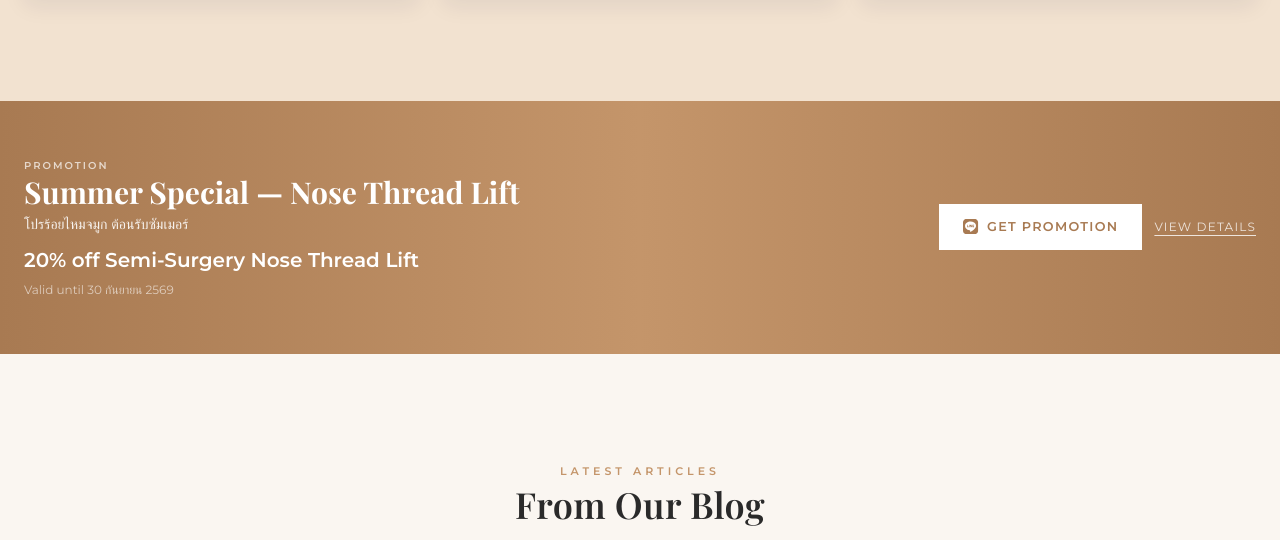
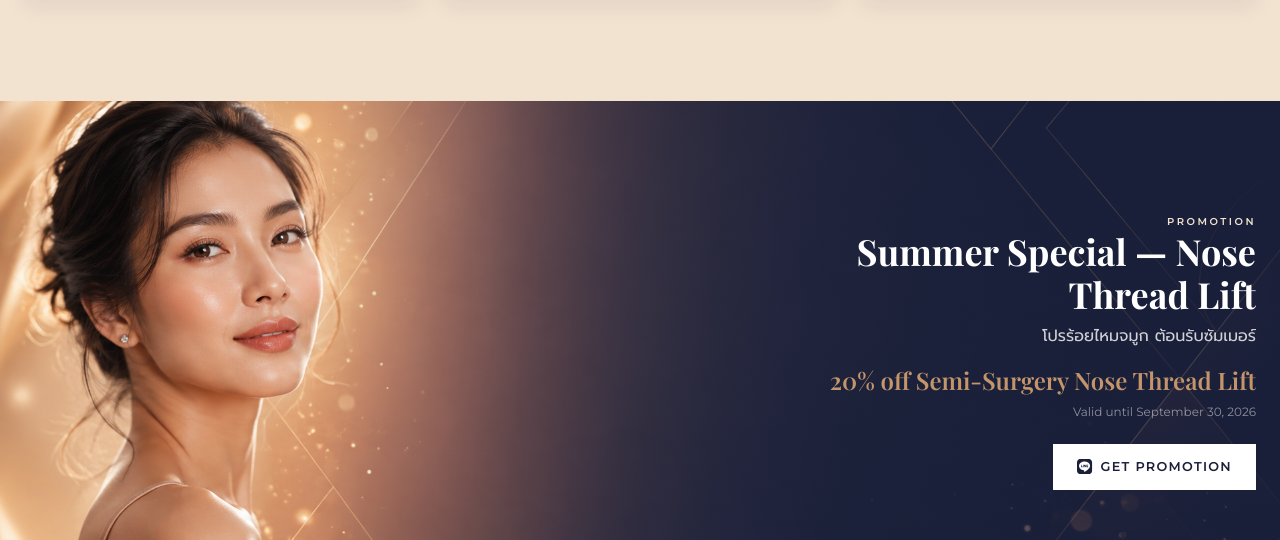
Before and after one commit to papinwit-l/nyc-clinic-revise, a Next.js app: page /en in a window 1280 px wide. Shown: the part 6217-6757 px from the top of the page. Built offline with nearby package versions, Linux system fonts and the light colour scheme; a web font is replaced by a local one.

Commit message:
adjust promo section

```diff
--- a/src/app/[locale]/page.tsx
+++ b/src/app/[locale]/page.tsx
@@ -67,7 +67,7 @@ export default async function HomePage({
         data={testimonials}
       />
       <InstagramFeed t={t.home.instagram} data={igPosts} />
-      <PromotionsBanner t={t.home.promotion} data={promo} />
+      <PromotionsBanner t={t.home.promotion} locale={locale} data={promo} />
       <BlogPreview t={t.home.blog} locale={locale} data={posts} />
       <ContactCTA t={t.home.contact} tCommon={t.common} />
     </>
--- a/src/components/home/PromotionsBanner.tsx
+++ b/src/components/home/PromotionsBanner.tsx
@@ -1,4 +1,4 @@
-import Link from "next/link";
+import Image from "next/image";
 import { LineIcon } from "@/components/shared/SocialIcons";
 import type { Dictionary } from "@/i18n/get-dictionary";
 import type { Promotion } from "@/types/promotion";
@@ -7,54 +7,113 @@ const LINE_URL = "https://lin.ee/7oJgymx";
 
 type Props = {
   t: Dictionary["home"]["promotion"];
+  locale: string;
   data: Promotion | null;
 };
 
-export default function PromotionsBanner({ t, data }: Props) {
+export default function PromotionsBanner({ t, locale, data }: Props) {
   if (!data) return null;
   const validDate = new Date(data.validUntil);
   if (validDate < new Date()) return null;
 
-  const formattedDate = validDate.toLocaleDateString("th-TH", {
+  const isTH = locale === "th";
+
+  const formattedDate = validDate.toLocaleDateString(isTH ? "th-TH" : "en-US", {
     day: "numeric",
     month: "long",
     year: "numeric",
   });
 
   return (
-    <section className="bg-gradient-to-r from-[var(--color-accent-dark)] via-[var(--color-accent)] to-[var(--color-accent-dark)] py-10 sm:py-14">
-      <div className="max-w-[var(--container-max)] mx-auto px-6 flex flex-col md:flex-row items-center justify-between gap-6 text-center md:text-left">
-        <div>
-          <p className="text-[10px] font-semibold tracking-[0.2em] uppercase text-white/70">
+    <section className="relative overflow-hidden">
+      {/* Background image — model left, text space right */}
+      <Image
+        src="/images/banner/promo-banner.png"
+        alt=""
+        fill
+        className="object-cover object-left"
+        sizes="100vw"
+        quality={100}
+        priority
+      />
+
+      {/* Ensure text readability on right side */}
+      <div
+        className="absolute inset-0"
+        style={{
+          background:
+            "linear-gradient(90deg, transparent 0%, transparent 25%, rgba(26,31,58,0.4) 45%, rgba(26,31,58,0.7) 65%, rgba(26,31,58,0.85) 100%)",
+        }}
+      />
+
+      {/* Content — pushed to the right */}
+      <div className="relative z-10 max-w-[var(--container-max)] mx-auto px-6 py-20 sm:py-28">
+        <div className="ml-auto max-w-lg text-right">
+          <p
+            className="text-[10px] font-semibold tracking-[0.25em] uppercase text-[var(--color-accent-pale)]"
+            style={{
+              fontFamily: isTH ? "var(--font-thai-body)" : "var(--font-body)",
+            }}
+          >
             {t.label}
           </p>
-          <h2 className="font-[var(--font-display)] text-2xl sm:text-3xl font-bold text-white mt-1">
+
+          <h2
+            className="text-2xl sm:text-3xl lg:text-4xl font-bold text-white mt-2 leading-tight"
+            style={{
+              fontFamily: isTH
+                ? "var(--font-thai-head)"
+                : "var(--font-display)",
+            }}
+          >
             {data.title}
           </h2>
-          <p className="text-white/90 text-sm mt-1">{data.subtitle}</p>
-          <p className="font-[var(--font-thai-body)] text-lg sm:text-xl font-semibold text-white mt-3">
+
+          {data.subtitle && (
+            <p
+              className="text-white/80 text-sm sm:text-base mt-2"
+              style={{
+                fontFamily: isTH ? "var(--font-body)" : "var(--font-thai-body)",
+              }}
+            >
+              {data.subtitle}
+            </p>
+          )}
+
+          <p
+            className="text-xl sm:text-2xl font-semibold text-[var(--color-accent)] mt-4"
+            style={{
+              fontFamily: isTH
+                ? "var(--font-thai-head)"
+                : "var(--font-display)",
+            }}
+          >
             {data.offer}
           </p>
-          <p className="font-[var(--font-thai-body)] text-white/60 text-xs mt-2">
+
+          <p
+            className="text-white/50 text-xs mt-2"
+            style={{
+              fontFamily: isTH ? "var(--font-thai-body)" : "var(--font-body)",
+            }}
+          >
             {t.validUntil} {formattedDate}
           </p>
-        </div>
-        <div className="flex flex-col sm:flex-row items-center gap-3 shrink-0">
+
+          <div className="flex items-center justify-end gap-3 mt-6">
             <a
               href={LINE_URL}
               target="_blank"
               rel="noopener noreferrer"
-            className="inline-flex items-center justify-center gap-2 bg-white text-[var(--color-accent-dark)] px-6 py-3 text-[0.8rem] font-semibold tracking-[0.1em] uppercase hover:bg-white/90 transition-colors"
+              className="inline-flex items-center justify-center gap-2 bg-white text-[var(--color-primary)] px-6 py-3 text-[0.8rem] font-semibold tracking-[0.1em] uppercase hover:bg-[var(--color-accent-pale)] transition-colors"
+              style={{
+                fontFamily: isTH ? "var(--font-thai-body)" : "var(--font-body)",
+              }}
             >
               <LineIcon className="w-4 h-4" />
               {t.cta}
             </a>
-          <Link
-            href={`/promotions/${data.slug}`}
-            className="text-white/80 text-xs tracking-[0.1em] uppercase hover:text-white transition-colors underline underline-offset-4"
-          >
-            {t.details}
-          </Link>
+          </div>
         </div>
       </div>
     </section>
```
Also changed, not shown: public/images/banner/promo-banner.png (added). Lines whose indentation alone changed are shown as unchanged.
